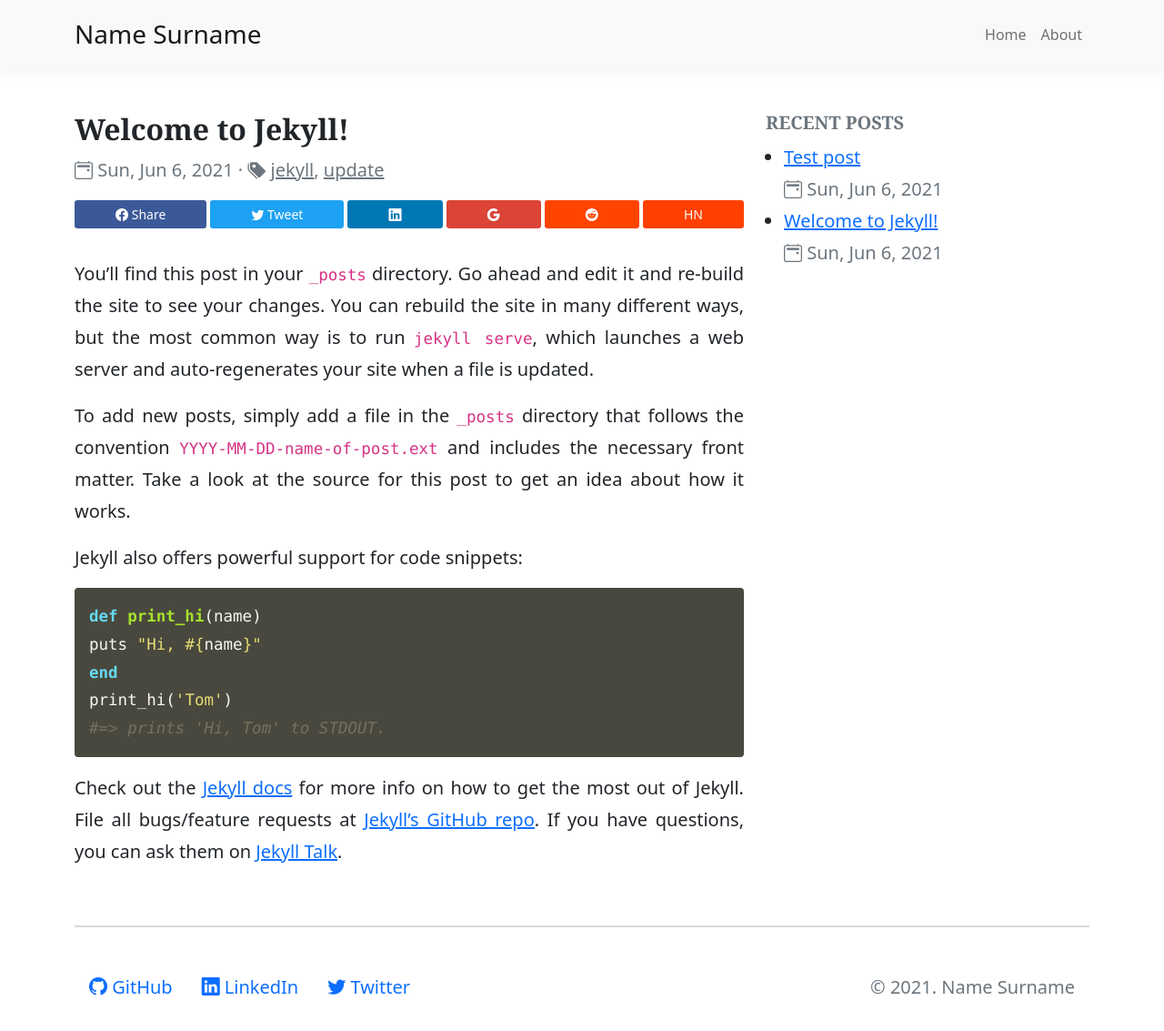
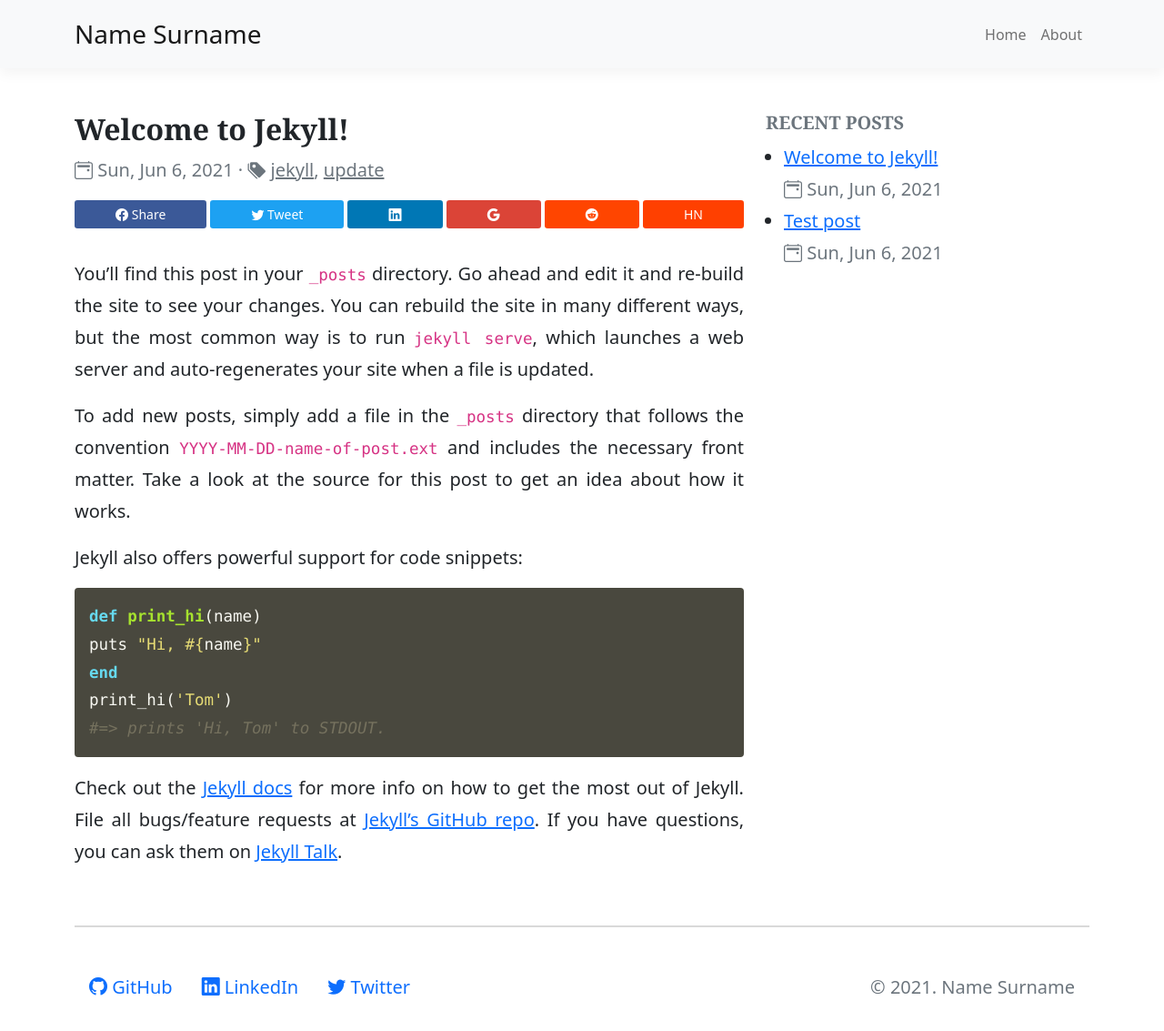
Before and after one commit to test-netlify-cms-2/test-netlify-cms-2.github.io, a Jekyll site: the page built from collections/_posts/2021-06-01-welcome-to-jekyll.md, in a window 1280 px wide and 1166 px high. Shown: the top 1133 px of the window at 91% size. Built offline with Jekyll 4.4.1, drawn with Linux system fonts in a browser that asks for light colours; part of the change alters nothing that is shown.

```diff
--- a/collections/_posts/2021-06-01-welcome-to-jekyll.md
+++ b/collections/_posts/2021-06-01-welcome-to-jekyll.md
@@ -1,7 +1,7 @@
 ---
 layout: post
-title: "Welcome to Jekyll!"
-date: 2021-06-06T17:35:16.844Z
+title: Welcome to Jekyll!
+date: 2021-06-06T17:50:31.869Z
 tags:
   - jekyll
   - update
```
